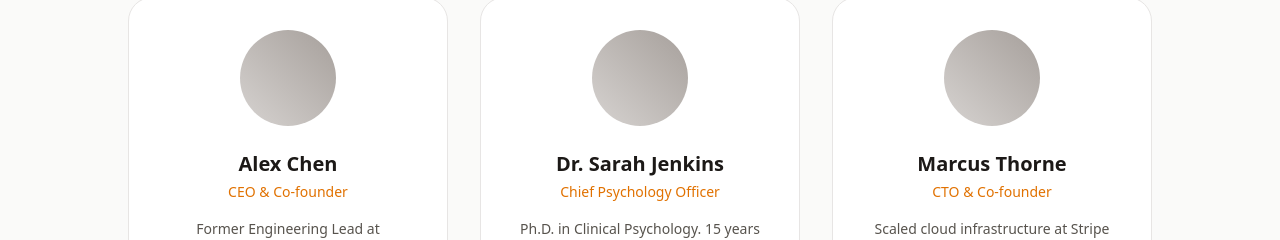
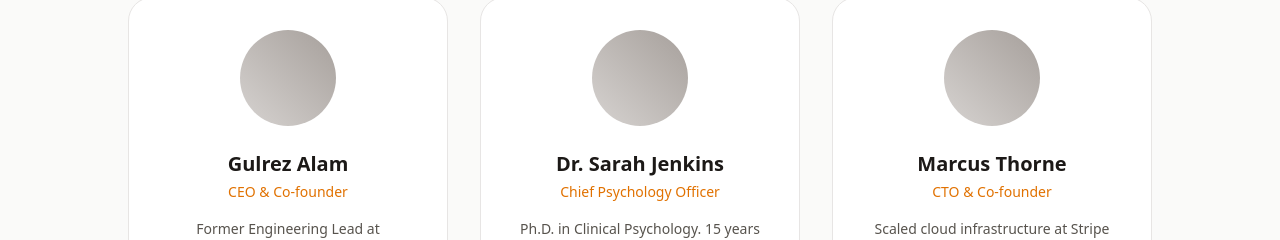
Before and after one commit to mrgulrez/haven-adv, a Next.js app: page /about in a window 1280 px wide. Shown: the part 2200-2440 px from the top of the page. Built offline with nearby package versions, Linux system fonts and the light colour scheme.

Commit message:
feat: add About Us page with mission, story, values, and team sections.

```diff
--- a/src/app/about/page.tsx
+++ b/src/app/about/page.tsx
@@ -162,7 +162,7 @@ export default function AboutUs() {
                                 {/* Placeholder gradient for avatar */}
                                 <div className="w-full h-full bg-gradient-to-tr from-stone-300 to-stone-400"></div>
                             </div>
-                            <h3 className="text-xl font-bold text-stone-900 mb-1">Alex Chen</h3>
+                            <h3 className="text-xl font-bold text-stone-900 mb-1">Gulrez Alam</h3>
                             <p className="text-amber-600 font-medium text-sm mb-4">CEO & Co-founder</p>
                             <p className="text-stone-600 text-sm leading-relaxed">
                                 Former Engineering Lead at DeepMind. Built conversational AI systems used by millions. Stanford CS.
```
